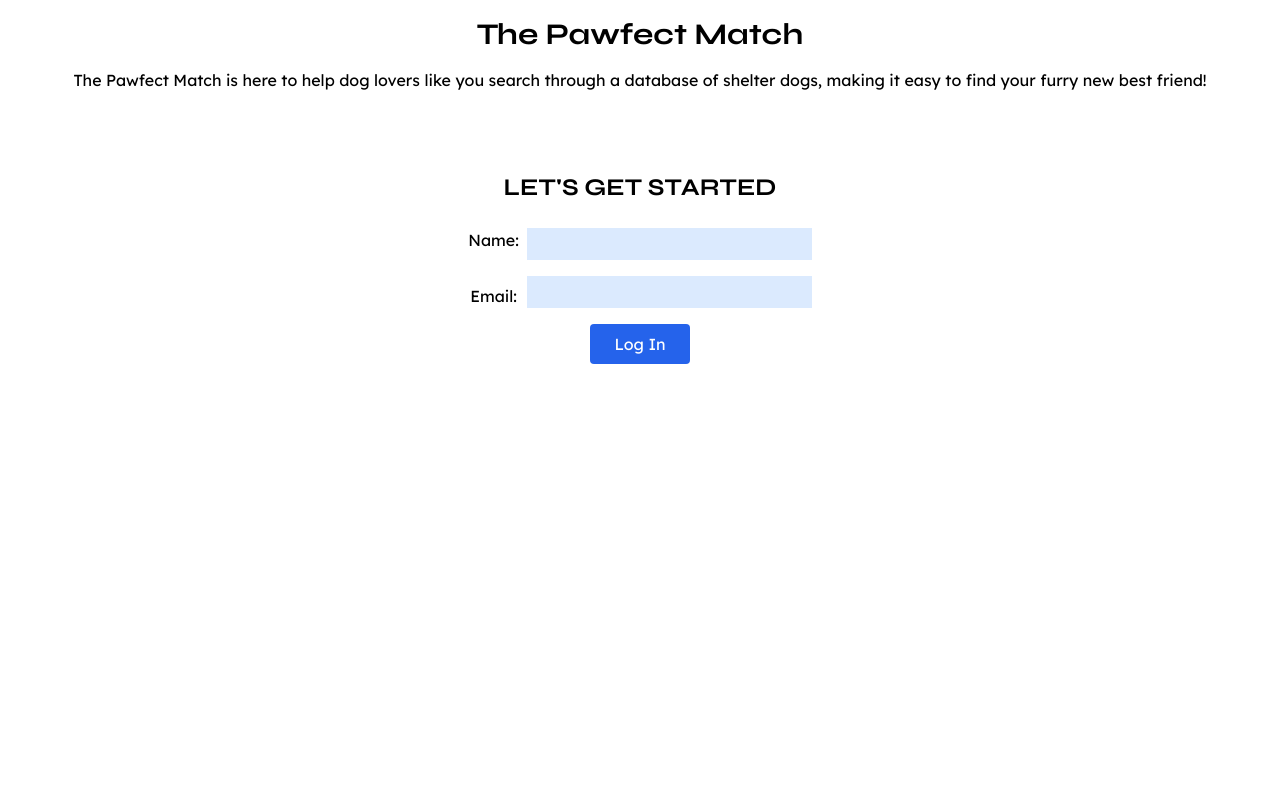
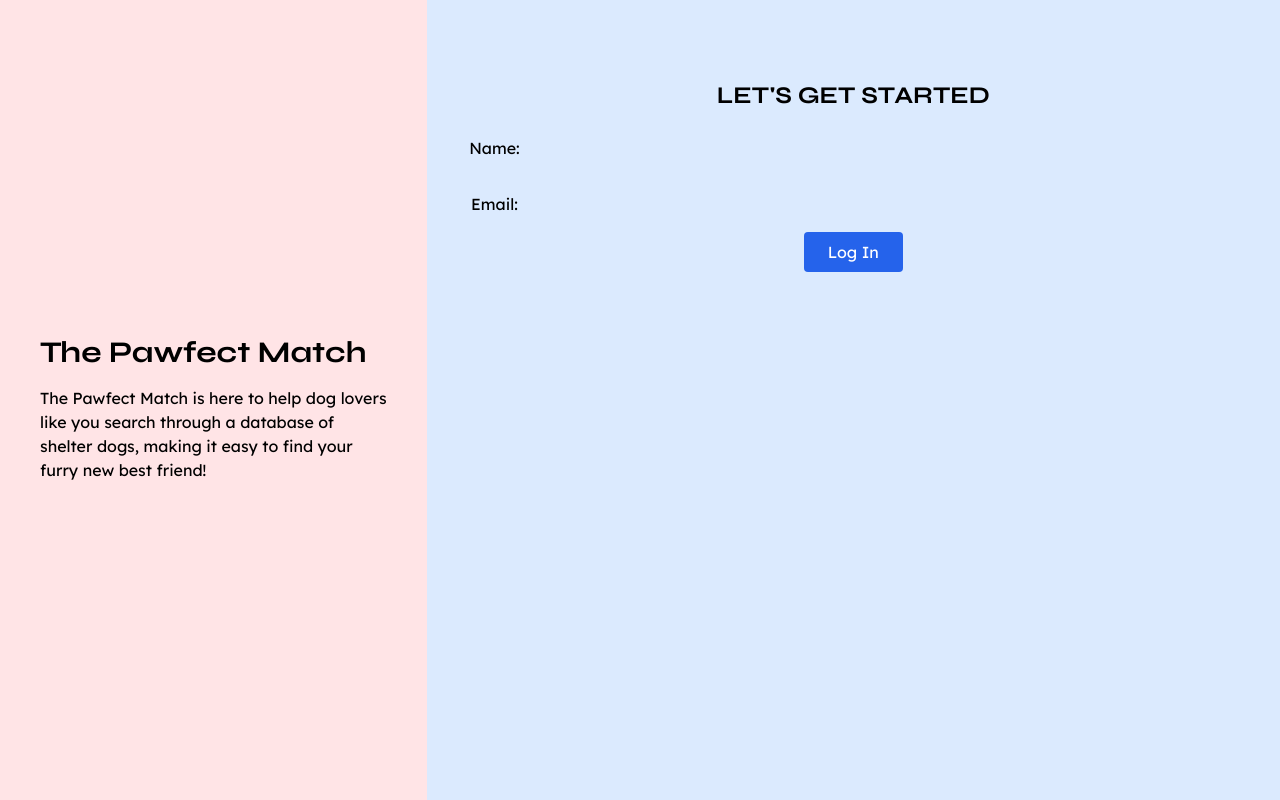
Before and after one commit to elisetvy/fetch-frontend-takehome, a React (Vite) app: page / in a window 1280 px wide. Built offline with nearby package versions, Linux system fonts and the light colour scheme.

Commit message:
Test out new layout

```diff
--- a/src/App.tsx
+++ b/src/App.tsx
@@ -16,7 +16,44 @@ function App() {
 
   return (
     <BrowserRouter>
-      <div className="flex flex-col items-center mx-10 mx-10">
+      <div className="grid grid-cols-3">
+        <div className="col-span-1 flex flex-col justify-center bg-rose-100 min-h-screen px-10 py-10">
+          <p className="mt-4 text-3xl font-bold">The Pawfect Match</p>
+          <p className="Lexend mt-4">
+            The Pawfect Match is here to help dog lovers like you search through
+            a database of shelter dogs, making it easy to find your furry new
+            best friend!
+          </p>
+        </div>
+        <div className="col-span-2 bg-blue-100 min-h-screen">
+          <Routes>
+            {currUser ? (
+              <>
+                <Route
+                  path="/"
+                  element={<Dogs setFavorites={setFavorites} />}
+                ></Route>
+                <Route
+                  path="/favorites"
+                  element={
+                    <Favorites
+                      favorites={favorites}
+                      setFavorites={setFavorites}
+                    />
+                  }
+                />
+              </>
+            ) : (
+              <Route
+                path="/"
+                element={<Auth setCurrUser={setCurrUser} />}
+              ></Route>
+            )}
+            <Route path="*" element={<Navigate to="/" />} />
+          </Routes>
+        </div>
+      </div>
+      {/* <div className="flex flex-col items-center mx-10 my-10">
         {currUser && <Nav setCurrUser={setCurrUser} />}
         <Link to="/" className="mt-4 text-3xl font-bold">
           The Pawfect Match
@@ -51,7 +88,7 @@ function App() {
           )}
           <Route path="*" element={<Navigate to="/" />} />
         </Routes>
-      </div>
+      </div> */}
     </BrowserRouter>
   );
 }
--- a/src/components/Favorites/Favorites.tsx
+++ b/src/components/Favorites/Favorites.tsx
@@ -7,6 +7,8 @@ import Api from "../api";
 
 function Favorites({ favorites, setFavorites }) {
   const [dogs, setDogs] = useState([]);
+  const [match, setMatch] = useState(null);
+  const [matched, setMatched] = useState(false);
 
   useEffect(() => {
     async function getDogs() {
@@ -20,6 +22,19 @@ function Favorites({ favorites, setFavorites }) {
 
     getDogs();
   }, []);
+
+  async function handleClick(e) {
+    e.preventDefault();
+
+    try {
+      const match = await Api.getMatch(JSON.parse(favorites));
+      const matchedDog = await Api.fetchDogs([match.match]);
+      setMatch(matchedDog[0]);
+      setMatched(true);
+    } catch (err) {
+      console.log(err);
+    }
+  }
 
   return (
     <div className="mt-10">
@@ -37,7 +52,20 @@ function Favorites({ favorites, setFavorites }) {
         </div>
       )}
       <div className="mt-6 text-center">
-      <button className="Lexend bg-rose-500 px-10 py-4 rounded-xl text-2xl hover:bg-rose-600 text-white">Find Your Pawfect Match</button>
+        {matched === true && (
+          <div className="flex flex-col items-center mb-4">
+            <h1 className="Lexend my-4 text-red-500">
+              {match.name} is yo pawfect match
+            </h1>
+            <Dog dog={match} />
+          </div>
+        )}
+        <button
+          onClick={handleClick}
+          className="Lexend bg-rose-500 px-10 py-4 rounded-xl text-2xl hover:bg-rose-600 text-white"
+        >
+          Find Your Pawfect Match
+        </button>
       </div>
       <div className="mt-10 grid grid-cols-2 md:grid-cols-3 gap-10">
         {dogs.map((dog) => {
--- a/src/components/Match/Match.tsx
+++ b/src/components/Match/Match.tsx
@@ -1,37 +1,9 @@
-import { useState } from "react";
-
-import Dog from "../Dog/Dog";
-
-import Api from "../api";
 import { Link } from "react-router-dom";
 
 function Match() {
-  const [match, setMatch] = useState(null);
-  const [matched, setMatched] = useState(false);
-
-  async function handleClick(e) {
-    e.preventDefault();
-
-    try {
-      const match = await Api.getMatch(favoritesArray);
-      const matchedDog = await Api.fetchDogs([match.match]);
-      setMatch(matchedDog[0]);
-      setMatched(true);
-    } catch (err) {
-      console.log(err);
-    }
-  }
 
   return (
     <div className="flex flex-col items-center">
-      {matched === true && (
-        <div className="flex flex-col items-center">
-          <h1 className="Lexend my-4 text-red-500">
-            {match.name} is yo pawfect match
-          </h1>
-          <Dog dog={match} />
-        </div>
-      )}
       <Link to="/favorites">
         <button className="Lexend mt-4 bg-blue-500 px-4 py-2 rounded-xl hover:bg-blue-600 text-white">
           Find Your Pawfect Match!
```
